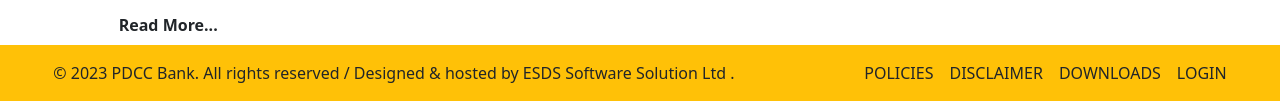
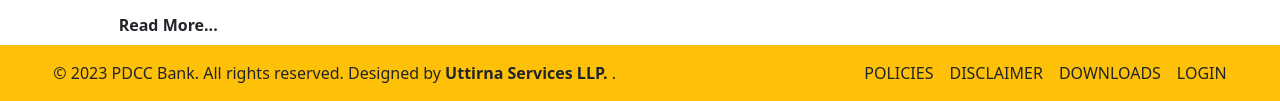
Before and after one commit to utirna/bank-2-demo, a plain HTML site: page contact.html in a window 1280 px wide. Shown: the part 1365-1466 px from the top of the page. Drawn offline with nearby package versions, Linux system fonts and the light colour scheme.

Commit message:
minor issues fixed

```diff
--- a/assets/css/common.css
+++ b/assets/css/common.css
@@ -7,6 +7,7 @@
 header {
   position: sticky;
   top: 0;
+  z-index: 100;
 }
 
 .navbar-toggler:focus {
--- a/assets/js/common_elements/footer.js
+++ b/assets/js/common_elements/footer.js
@@ -83,8 +83,8 @@ $(function () {
           <div class="bg-warning py-3">
             <div class="d-flex flex-column flex-md-row justify-content-md-between gap-3 align-items-center col-11 mx-auto">
               <div class="text-center text-md-start">
-                © 2023 PDCC Bank. All rights reserved / Designed & hosted by
-                <span class="text-white-hover">ESDS Software Solution Ltd</span> .
+                © 2023 PDCC Bank. All rights reserved. Designed by
+                <span class="fw-semibold">Uttirna Services LLP.</span> .
               </div>
               <div class="d-flex flex-column flex-sm-row align-items-center gap-3">
                 <a>POLICIES</a>
```
